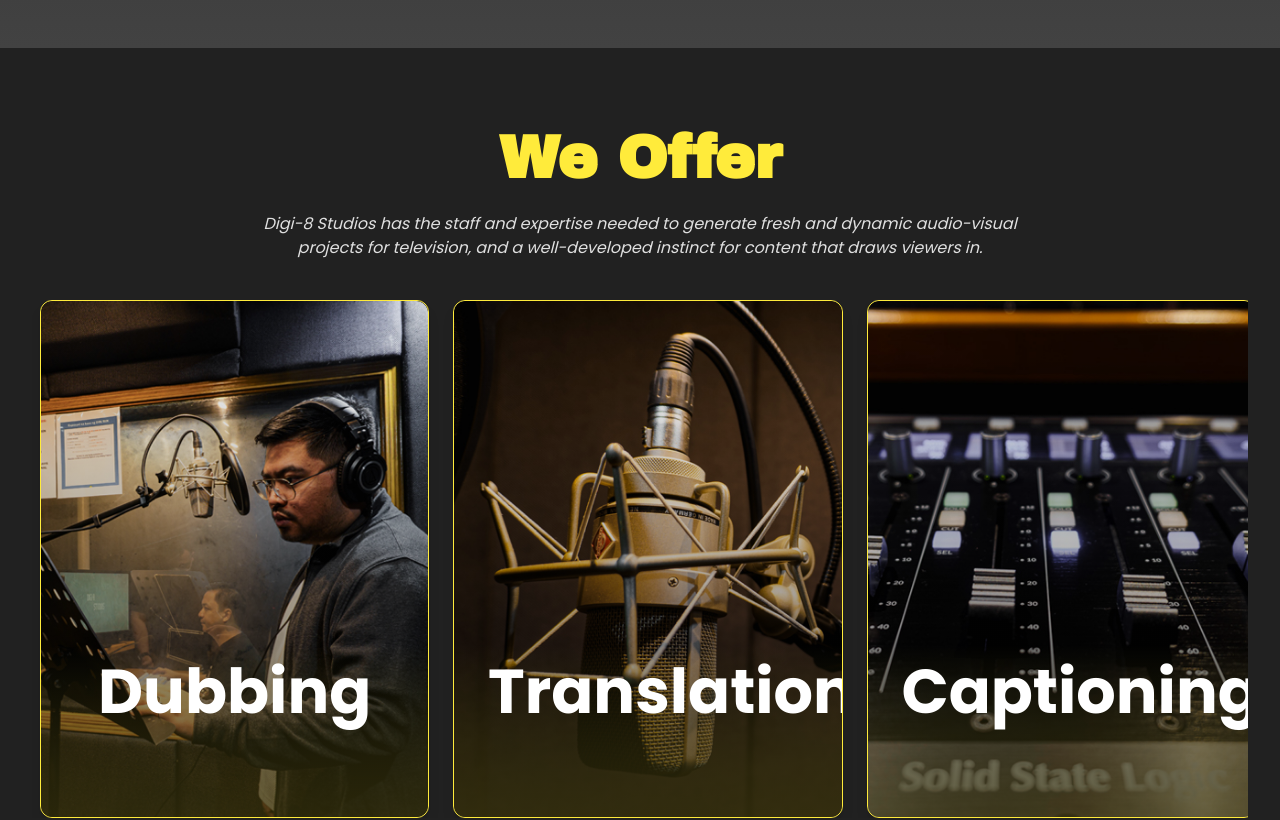
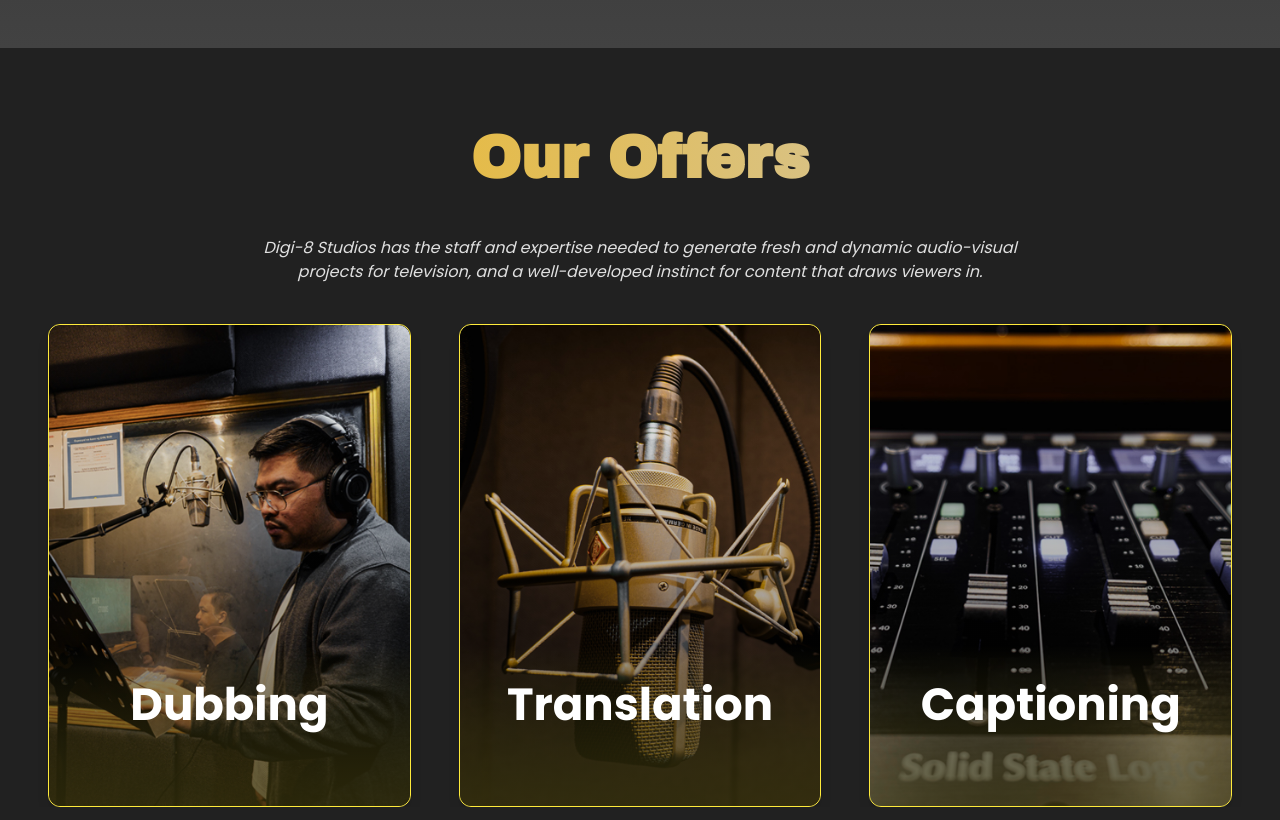
Before and after one commit to CSaguinsin/Digi8, a Next.js app: page / in a window 1280 px wide. Shown: the part 1600-2420 px from the top of the page. Built offline with nearby package versions, Linux system fonts and the light colour scheme.

Commit message:
Finished revisions

```diff
--- a/src/app/components/Our_Offers.tsx
+++ b/src/app/components/Our_Offers.tsx
@@ -10,7 +10,7 @@ interface CarouselItemProps {
 }
 
 const CarouselItem = ({ src, label }: CarouselItemProps) => (
-  <div className="relative overflow-hidden rounded-xl border border-yellow-500 shadow-lg">
+  <div className="relative overflow-hidden rounded-xl border border-yellow-500 shadow-lg w-full">
     <div className="relative w-full aspect-[3/4]">
       <Image
         src={src}
@@ -18,17 +18,17 @@ const CarouselItem = ({ src, label }: CarouselItemProps) => (
         alt={label || "Service Image"}
         className="object-cover rounded-xl transition-transform duration-300 hover:scale-105"
       />
-      {/* Yellow Gradient Overlay at Bottom */}
+      {/* Yellow Gradient Overlay */}
       <div className="absolute inset-x-0 bottom-0 h-1/3 bg-gradient-to-t from-yellow-500/40 to-transparent rounded-b-xl" />
     </div>
 
     {/* Dark Gradient Overlay */}
     <div className="absolute inset-0 bg-gradient-to-t from-black/60 to-transparent rounded-xl" />
 
-    {/* Adjusted Label Position */}
+    {/* Label */}
     {label && (
       <div className="absolute inset-0 flex justify-center text-white font-bold text-center z-10 px-4 pt-[2rem]">
-        <span className="text-3xl sm:text-[62px] pt-[20rem] font-sans leading-tight max-w-[90%]">
+        <span className="text-xl sm:text-[45px] pt-[20rem] font-sans leading-tight max-w-[90%]">
           {label}
         </span>
       </div>
@@ -86,12 +86,12 @@ export default function OurOffers() {
   return (
     <section id="service" className="bg-gray-900 py-20 px-4 sm:px-6 lg:px-8">
       <motion.h1
-        className="text-center font-bold font-archivo-black text-4xl sm:text-5xl lg:text-6xl text-yellow-500 mb-6"
+        className="text-center font-bold font-archivo-black text-3xl sm:text-4xl lg:text-6xl bg-gradient-to-r from-[#F4B301DB]/100 to-[#CACACA]/100 bg-clip-text text-transparent mb-8 sm:mb-12"
         initial={{ opacity: 0, y: -20 }}
         animate={{ opacity: 1, y: 0 }}
         transition={{ duration: 0.5 }}
       >
-        We Offer
+        Our Offers
       </motion.h1>
 
       <p className="text-gray-300 font-sans text-center px-4 md:px-[5rem] mb-10 italic">
@@ -104,19 +104,25 @@ export default function OurOffers() {
         onMouseEnter={() => setIsPaused(true)}
         onMouseLeave={() => setIsPaused(false)}
       >
+        {/* Carousel Wrapper */}
         <div className="relative overflow-hidden w-full">
           <motion.div
-            className="flex gap-2 snap-x snap-mandatory"
+            className="flex flex-nowrap w-full"
             animate={controls}
           >
-            {carouselItems.map((item, index) => (
-              <div key={index} className="w-full md:w-1/3 flex-shrink-0 px-2">
-                <CarouselItem {...item} />
+            {Array.from({ length: numSlides }).map((_, slideIndex) => (
+              <div key={slideIndex} className="w-full flex flex-shrink-0 gap-4">
+                {carouselItems.slice(slideIndex * itemsPerSlide, (slideIndex + 1) * itemsPerSlide).map((item, index) => (
+                  <div key={index} className="w-1/3 px-2 md:px-4">
+                    <CarouselItem {...item} />
+                  </div>
+                ))}
               </div>
             ))}
           </motion.div>
         </div>
 
+        {/* Navigation Dots */}
         <div className="flex gap-2">
           {Array.from({ length: numSlides }).map((_, index) => (
             <button
```
